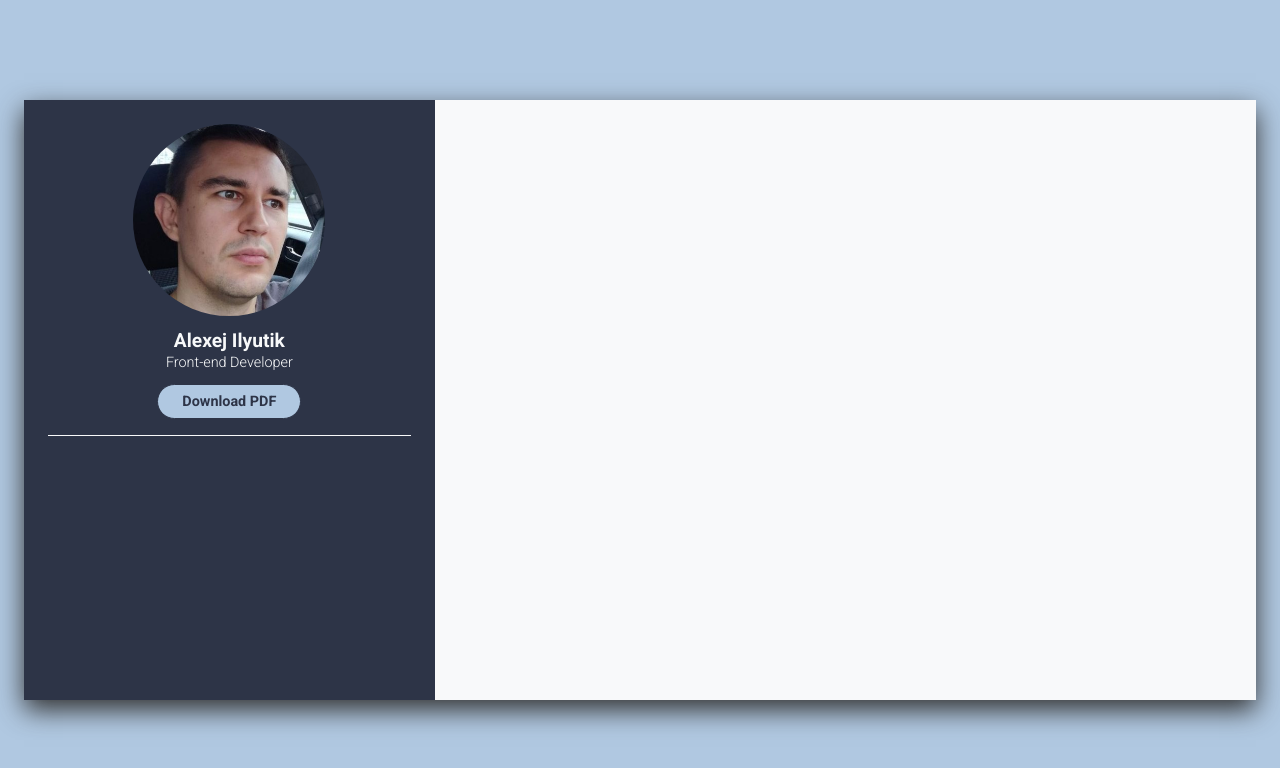
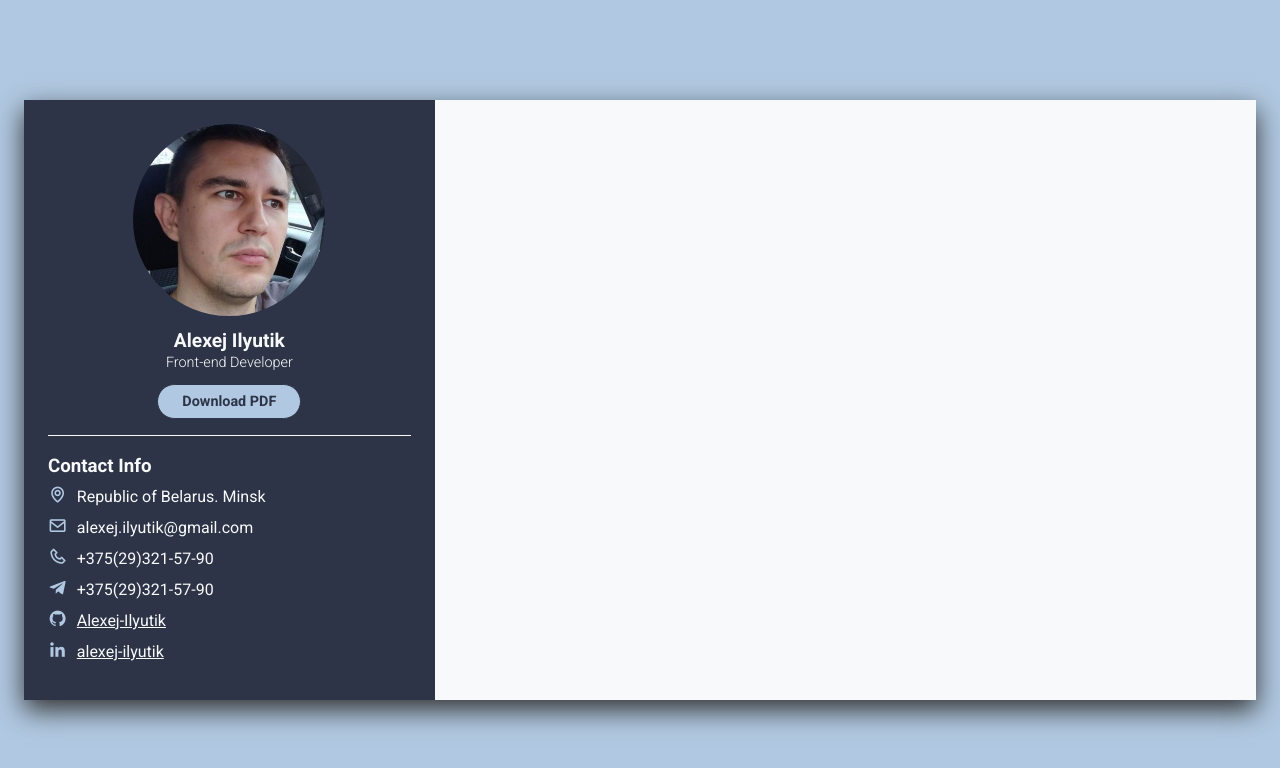
Before and after one commit to Alexej-Ilyutik/CV-DataMola, a plain HTML site: page index.html in a window 1280 px wide. Drawn offline with nearby package versions, Linux system fonts and the light colour scheme.

Commit message:
feat: add contacts

```diff
--- a/index.html
+++ b/index.html
@@ -9,13 +9,17 @@
       href="https://fonts.googleapis.com/css2?family=Roboto:ital,wght@0,100;0,300;0,400;0,500;0,700;1,300&display=swap"
       rel="stylesheet"
     />
+    <link
+      href="https://unpkg.com/boxicons@2.0.9/css/boxicons.min.css"
+      rel="stylesheet"
+    />
     <title>CV_Alexej_Ilyutik</title>
     <link rel="icon" href="./assets/curriculum.ico" />
   </head>
   <body>
     <main class="main">
-      <aside class="main__aside">
-        <div class="main__profile profile">
+      <aside class="main__aside aside">
+        <div class="aside__profile profile">
           <figure class="profile__foto">
             <img src="./assets/Foto.jpg" alt="foto_pic" />
           </figure>
@@ -28,6 +32,57 @@
             >Download PDF</a
           >
         </div>
+        <div class="aside__block">
+          <h3 class="aside__title">Contact Info</h3>
+          <ul class="aside__list">
+            <li class="aside__item">
+              <span class="aside__icons">
+                <i class="bx bx-map"></i>
+              </span>
+              <span class="aside__text">Republic of Belarus. Minsk</span>
+            </li>
+            <li class="aside__item">
+              <span class="aside__icons">
+                <i class="bx bx-envelope"></i>
+              </span>
+              <span class="aside__text">alexej.ilyutik@gmail.com</span>
+            </li>
+            <li class="aside__item">
+              <span class="aside__icons">
+                <i class="bx bx-phone"></i>
+              </span>
+              <span class="aside__text">+375(29)321-57-90</span>
+            </li>
+            <li class="aside__item">
+              <span class="aside__icons">
+                <i class="bx bxl-telegram"></i>
+              </span>
+              <span class="aside__text">+375(29)321-57-90</span>
+            </li>
+            <li class="aside__item">
+              <span class="aside__icons">
+                <i class="bx bxl-github"></i>
+              </span>
+              <a
+                target="_blank"
+                class="aside__text"
+                href="https://github.com/Alexej-Ilyutik"
+                >Alexej-Ilyutik</a
+              >
+            </li>
+            <li class="aside__item">
+              <span class="aside__icons">
+                <i class="bx bxl-linkedin"></i>
+              </span>
+              <a
+                target="_blank"
+                class="aside__text"
+                href="https://www.linkedin.com/in/alexej-ilyutik?lipi=urn%3Ali%3Apage%3Ad_flagship3_profile_view_base_contact_details%3BfT2X9Fp4R6Kq6%2FTMafH8Uw%3D%3D"
+                >alexej-ilyutik</a
+              >
+            </li>
+          </ul>
+        </div>
       </aside>
       <article class="main__article"></article>
     </main>
--- a/style.css
+++ b/style.css
@@ -41,7 +41,7 @@ body {
   padding: 1.5rem;
 }
 
-.main__profile {
+.aside__profile {
   display: flex;
   flex-direction: column;
   align-items: center;
@@ -98,3 +98,30 @@ body {
   color: var(--secondary);
   border: 1px solid var(--secondary);
 }
+
+.aside__block {
+  margin-top: 1.2rem;
+}
+
+.aside__title {
+  padding-bottom: 0.5rem;
+  color: var(--base);
+}
+
+.aside__item {
+  list-style: none;
+  margin-bottom: 0.5rem;
+  display: flex;
+  align-items: center;
+  gap: 0.6rem;
+}
+
+.aside__icons {
+  font-size: 1.2rem;
+  color: var(--secondary);
+}
+
+.aside__text {
+  font-weight: 400;
+  color: var(--base);
+}
```
